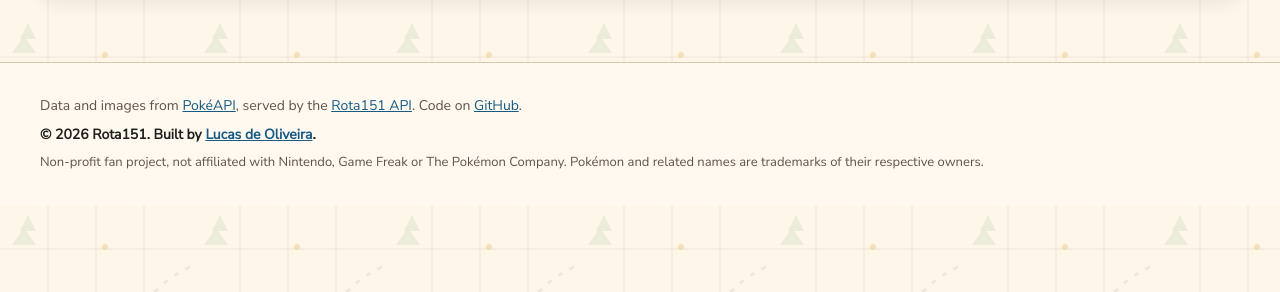
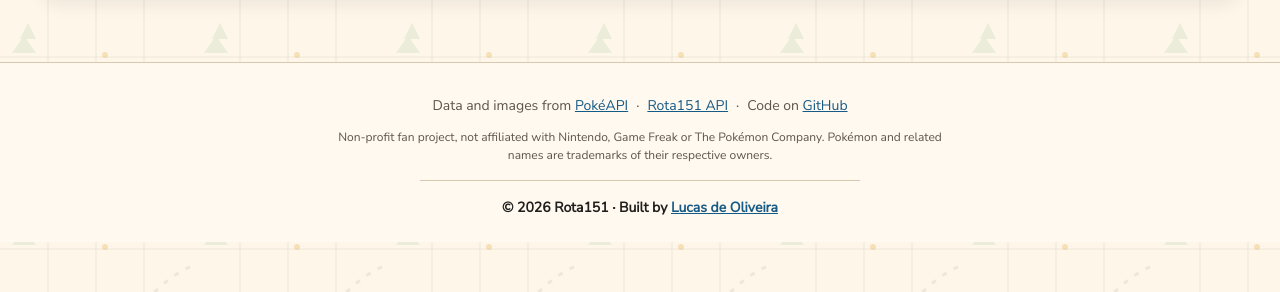
Before and after one commit to ilucasoliveira/pokedex-api, a React (Vite) app in the folder frontend/: page /favoritos in a window 1280 px wide. Shown: the part 375-667 px from the top of the page. Built offline with nearby package versions, Linux system fonts and the light colour scheme; no server answers.

Commit message:
fix: efeitos da evolução centralizados, pedra alinhada ao conteúdo e rodapé centralizado

```diff
--- a/frontend/src/components/EvolutionFx.module.css
+++ b/frontend/src/components/EvolutionFx.module.css
@@ -2,6 +2,8 @@
    espiral, anel de luz pulsando, explosão em estrela e clarão. Com movimento
    reduzido, a regra do kit corta as animações e sobra só o clarão final. */
 
+/* Cobre a moldura inteira. Os círculos usam cqmin (o menor lado da moldura), então
+   ficam redondos e no centro do Pokémon também no celular, onde a moldura é retangular. */
 .fx {
   position: absolute;
   inset: 0;
@@ -11,6 +13,7 @@
   overflow: hidden;
   border-radius: inherit;
   pointer-events: none;
+  container-type: size;
 }
 
 .fx > * {
@@ -18,14 +21,14 @@
 }
 
 .glow {
-  width: 90%;
+  width: 90cqmin;
   aspect-ratio: 1;
   border-radius: 50%;
   background: radial-gradient(circle, rgba(255, 255, 255, 0.95) 0%, rgba(127, 216, 255, 0.7) 35%, rgba(79, 176, 234, 0) 70%);
 }
 
 .ring {
-  width: 62%;
+  width: 62cqmin;
   aspect-ratio: 1;
   border: 5px solid #4fb0ea;
   border-radius: 50%;
@@ -37,7 +40,7 @@
 
 .orbit {
   position: relative;
-  width: 86%;
+  width: 86cqmin;
   aspect-ratio: 1;
 }
 
@@ -69,7 +72,7 @@
 }
 
 .burst {
-  width: 100%;
+  width: 100cqmin;
   aspect-ratio: 1;
   fill: #ffffff;
   filter: drop-shadow(0 0 10px #7fd8ff) drop-shadow(0 0 22px #4fb0ea);
--- a/frontend/src/components/EvolutionStones.module.css
+++ b/frontend/src/components/EvolutionStones.module.css
@@ -1,11 +1,13 @@
-/* Pedras fixas no canto inferior direito da tela, acima do conteúdo e abaixo do header. */
+/* Pedras fixas no pé da tela, alinhadas à borda direita do conteúdo (dos cards), e não
+   ao canto da janela. Com duas pedras (Gloom), a segunda fica em cima da primeira. */
 .dock {
   position: fixed;
-  right: max(var(--page-gutter), env(safe-area-inset-right));
+  right: calc(max((100vw - var(--max-container)) / 2, 0px) + var(--page-gutter) + var(--space-24));
   bottom: max(var(--space-24), env(safe-area-inset-bottom));
   z-index: 9;
   display: flex;
-  gap: var(--space-8);
+  flex-direction: column-reverse;
+  gap: var(--space-12);
   margin: 0;
   padding: 0;
   list-style: none;
@@ -64,8 +66,6 @@
   }
 }
 
-
-
 .ghost {
   position: fixed;
   z-index: 50;
--- a/frontend/src/components/Footer.module.css
+++ b/frontend/src/components/Footer.module.css
@@ -1,6 +1,6 @@
 .footer {
   margin-top: var(--space-64);
-  padding: var(--space-32) 0;
+  padding: var(--space-32) 0 var(--space-24);
   background: var(--color-surface-alt);
   border-top: 1px solid var(--color-border);
   font-size: var(--font-size-label);
@@ -10,14 +10,31 @@
 .inner {
   display: flex;
   flex-direction: column;
-  gap: var(--space-8);
+  align-items: center;
+  gap: var(--space-12);
+  text-align: center;
 }
 
+/* Fontes em uma linha, separadas por "·"; no celular, quebram centralizadas. */
+.sources {
+  display: flex;
+  flex-wrap: wrap;
+  justify-content: center;
+  gap: var(--space-4) var(--space-8);
+}
+
+.disclaimer {
+  max-width: 640px;
+  font-size: 12px;
+  line-height: 1.5;
+}
+
+/* Créditos por último, separados por um traço fino. */
 .credits {
+  margin-top: var(--space-4);
+  padding-top: var(--space-16);
+  border-top: 1px solid var(--color-border);
+  width: min(100%, 440px);
   font-weight: 700;
   color: var(--color-ink);
 }
-
-.disclaimer {
-  font-size: 13px;
-}
--- a/frontend/src/components/Footer.tsx
+++ b/frontend/src/components/Footer.tsx
@@ -7,20 +7,26 @@ const AUTHOR_URL = 'https://github.com/ilucasoliveira'
 // Ano do copyright, calculado quando o site carrega.
 const YEAR = new Date().getFullYear()
 
+// Rodapé centralizado: fontes, aviso de projeto de fã e, por último, os créditos.
 export function Footer() {
   return (
     <footer className={styles.footer}>
       <div className={`container ${styles.inner}`}>
-        <p>
-          {t('footer.data')} <a href="https://pokeapi.co/">PokéAPI</a>
-          {t('footer.servedBy')} <a href={`${API_URL}/docs`}>{t('footer.api')}</a>
-          {t('footer.code')} <a href={REPOSITORY_URL}>GitHub</a>.
-        </p>
-        <p className={styles.credits}>
-          {t('footer.credits', { year: YEAR })}{' '}
-          <a href={AUTHOR_URL}>Lucas de Oliveira</a>.
+        <p className={styles.sources}>
+          <span>
+            {t('footer.data')} <a href="https://pokeapi.co/">PokéAPI</a>
+          </span>
+          <span aria-hidden="true">·</span>
+          <a href={`${API_URL}/docs`}>{t('footer.api')}</a>
+          <span aria-hidden="true">·</span>
+          <span>
+            {t('footer.code')} <a href={REPOSITORY_URL}>GitHub</a>
+          </span>
         </p>
         <p className={styles.disclaimer}>{t('footer.disclaimer')}</p>
+        <p className={styles.credits}>
+          {t('footer.credits', { year: YEAR })} <a href={AUTHOR_URL}>Lucas de Oliveira</a>
+        </p>
       </div>
     </footer>
   )
--- a/frontend/src/components/PokemonSheet.module.css
+++ b/frontend/src/components/PokemonSheet.module.css
@@ -37,8 +37,11 @@
     color-mix(in srgb, var(--badge-bg, var(--color-surface-alt)) 28%, var(--color-tint-base));
 }
 
+/* Só a imagem do Pokémon (ou o marcador de "imagem indisponível", que tem role=img).
+   Antes era ".artwork > div", e isso prendia a camada de efeitos da evolução em
+   240 px no canto: o círculo saía do centro e o clarão não cobria a moldura. */
 .artwork > img,
-.artwork > div {
+.artwork > [role="img"] {
   width: 220px !important;
   height: 220px !important;
   filter: drop-shadow(0 8px 12px rgba(31, 31, 29, 0.18));
@@ -93,7 +96,7 @@
 /* Evoluindo: o Pokémon vira uma silhueta de luz que pulsa cada vez mais rápido,
    como nos jogos. Chegando: o evoluído surge da luz. */
 .evolvingArt > img,
-.evolvingArt > div:not([aria-hidden]) {
+.evolvingArt > [role="img"] {
   animation: silhouette 2.4s ease-in forwards;
 }
 
@@ -356,7 +359,7 @@
   }
 
   .sheet:not(.panel) .artwork > img,
-  .sheet:not(.panel) .artwork > div {
+  .sheet:not(.panel) .artwork > [role="img"] {
     width: 240px !important;
     height: 240px !important;
   }
--- a/frontend/src/i18n/messages.ts
+++ b/frontend/src/i18n/messages.ts
@@ -20,10 +20,9 @@ export const pt = {
   'theme.toLight': 'Ativar modo claro',
   'language.switch': 'Switch to English',
   'footer.data': 'Dados e imagens da',
-  'footer.servedBy': ', servidos pela',
   'footer.api': 'API da Rota151',
-  'footer.code': '. Código no',
-  'footer.credits': '© {year} Rota151. Desenvolvido por',
+  'footer.code': 'Código no',
+  'footer.credits': '© {year} Rota151 · Desenvolvido por',
   'footer.disclaimer':
     'Projeto de fã, sem fins lucrativos e sem afiliação com Nintendo, Game Freak ou The Pokémon Company. Pokémon e os nomes relacionados são marcas de seus respectivos donos.',
 
@@ -264,10 +263,9 @@ export const en: Messages = {
   'theme.toLight': 'Switch to light mode',
   'language.switch': 'Mudar para português',
   'footer.data': 'Data and images from',
-  'footer.servedBy': ', served by the',
   'footer.api': 'Rota151 API',
-  'footer.code': '. Code on',
-  'footer.credits': '© {year} Rota151. Built by',
+  'footer.code': 'Code on',
+  'footer.credits': '© {year} Rota151 · Built by',
   'footer.disclaimer':
     'Non-profit fan project, not affiliated with Nintendo, Game Freak or The Pokémon Company. Pokémon and related names are trademarks of their respective owners.',
 
```
Also changed, not shown: 2 other files (tests, documents, lock files or other folders).
